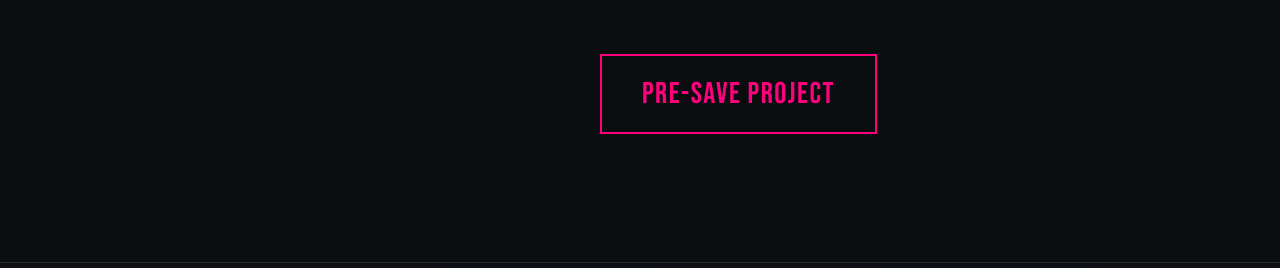
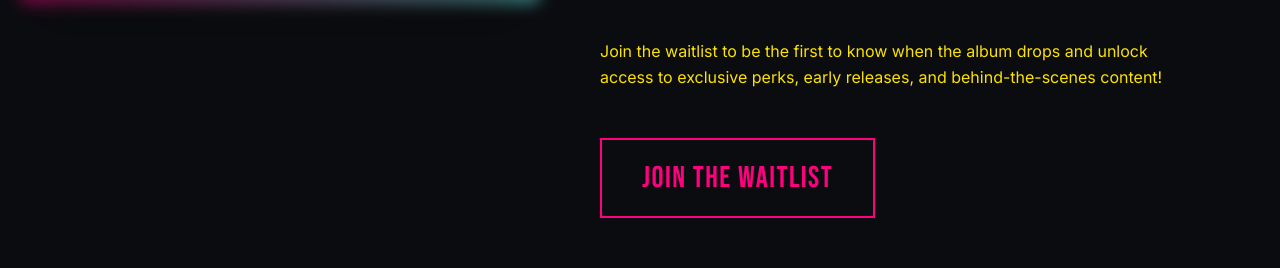
Before and after one commit to jd-dot-com/jd-dot-com.github.io, a plain HTML site: page index.html in a window 1280 px wide. Shown: the part 1659-1927 px from the top of the page. Drawn offline with nearby package versions, Linux system fonts and the light colour scheme.

Commit message:
Update call-to-action in index.html to promote waitlist for album release

```diff
--- a/index.html
+++ b/index.html
@@ -160,9 +160,11 @@
                             </ul>
                         </div>
                     </div>
-
-                    <button class="mt-4 px-10 py-5 bg-transparent border-2 border-brand-pink text-brand-pink font-heading text-3xl uppercase tracking-wider hover:bg-brand-pink hover:text-white transition-all transform hover:-translate-y-1 hover:shadow-[0_10px_0_0_rgba(255,0,127,0.5)] active:translate-y-0 active:shadow-none">
-                        Pre-Save Project
+                    <p class="text-md text-brand-yellow max-w-xl font-medium leading-relaxed">
+                        Join the waitlist to be the first to know when the album drops and unlock access to exclusive perks, early releases, and behind-the-scenes content!
+                    </p>
+                    <button onclick="document.getElementById('contact').scrollIntoView({behavior: 'smooth'})" class="mt-4 px-10 py-5 bg-transparent border-2 border-brand-pink text-brand-pink font-heading text-3xl uppercase tracking-wider hover:bg-brand-pink hover:text-white transition-all transform hover:-translate-y-1 hover:shadow-[0_10px_0_0_rgba(255,0,127,0.5)] active:translate-y-0 active:shadow-none">
+                        Join the Waitlist
                     </button>
                 </div>
             </div>
```
